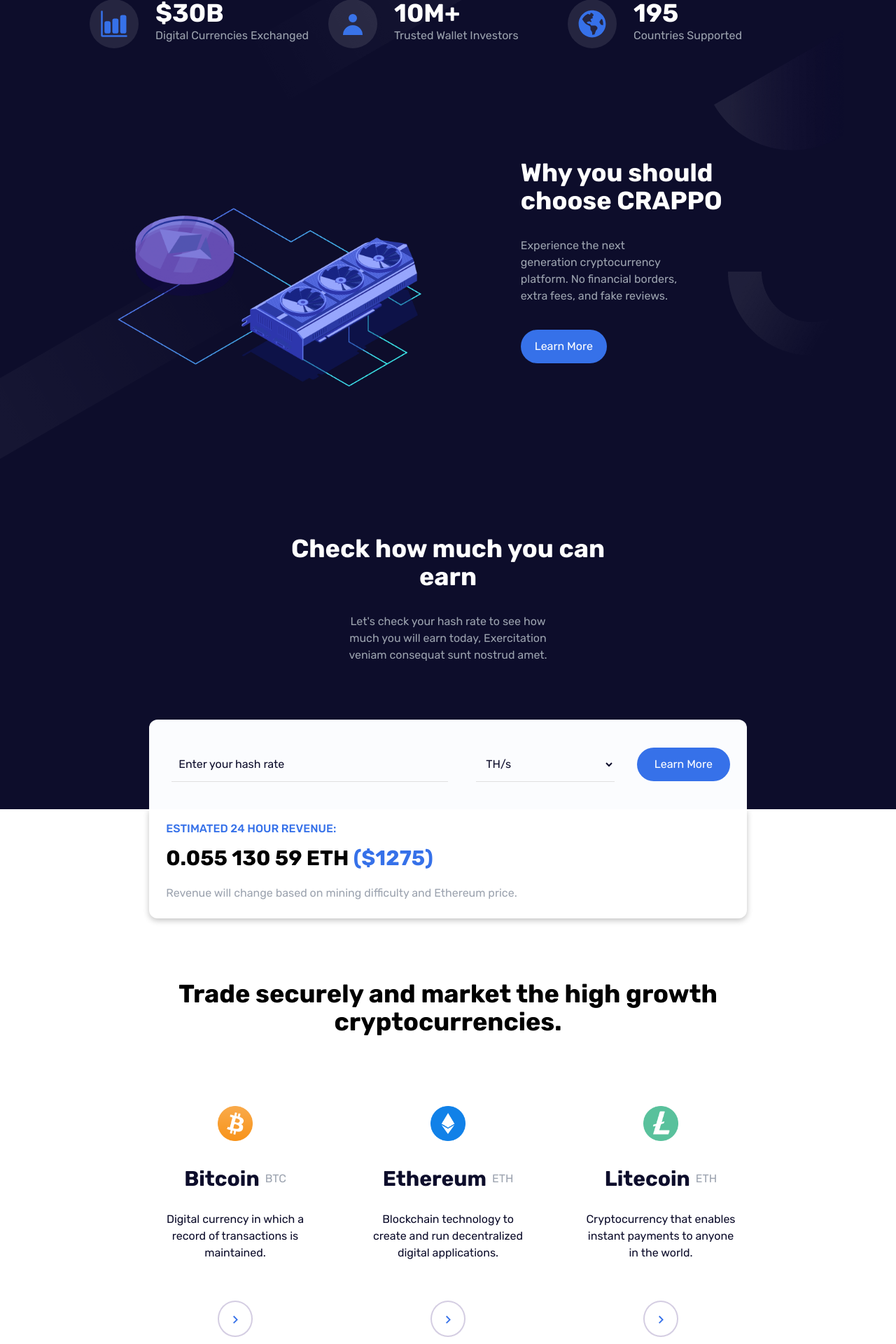
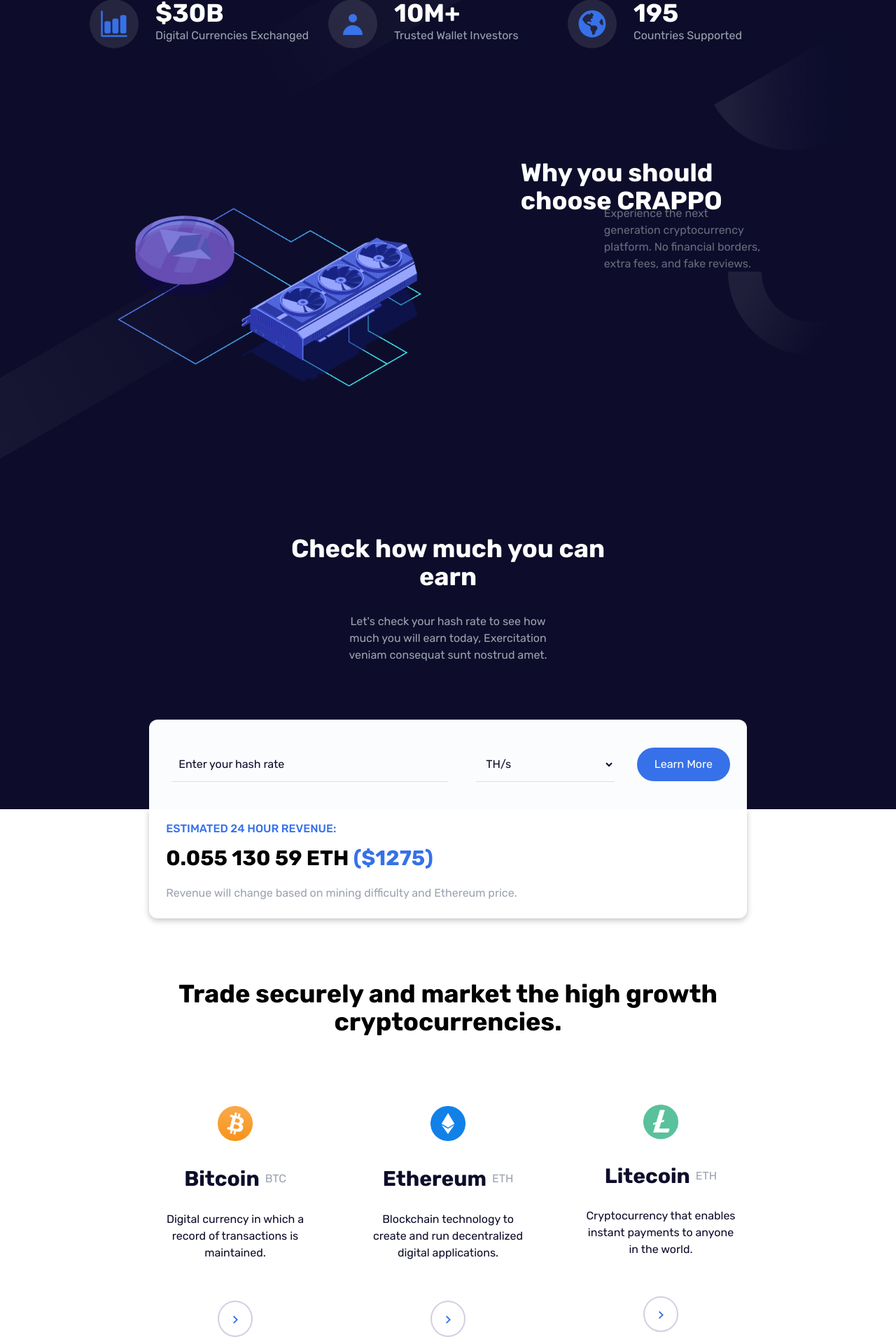
Before and after one commit to Uchechukwu10/crappo-challenge, a React (Create React App) app: page / in a window 1280 px wide. Shown: the part 789-2709 px from the top of the page at 70% size. Built offline with nearby package versions, Linux system fonts and the light colour scheme.

Commit message:
add more animations

```diff
--- a/src/App.css
+++ b/src/App.css
@@ -182,6 +182,12 @@
   border-radius: 12px;
   color: #0D0D2B;
 }
+.ethereum {
+  animation-delay: 0.5s;
+}
+.litecoin {
+  animation-delay: 1s;
+}
 .arrow {
   background-color: #fff;
   color: #3671E9;
@@ -287,4 +293,7 @@
   .ruler1, .ruler2, .ruler3, .u-curve, .d-curve  {
     display: none;
   }
+  .bitcoin, .ethereum, .litecoin {
+    animation-delay: 0s;
+  }
 }
--- a/src/components/Calculate.js
+++ b/src/components/Calculate.js
@@ -3,12 +3,16 @@
 import bitcoin from '../images/bitcoin.png';
 import ethereum from '../images/ethereum.png';
 import litecoin from '../images/litecoin.png';
+import 'animate.css';
+import TrackVisibility from "react-on-screen";
 
 const Calculate = () => {
   return (
     <section className='calculate'>
+    <TrackVisibility partialVisibility>
+    {({ isVisible }) =>
       <div className='calculate-title flex flex-col justify-center items-center pt-5 lg:pt-10 pb-80 lg:pb-48 relative md:px-11 lg:px-11 xl:px-32'>
-        <h3 className='text-4xl font-bold py-4 text-center w-10/12 lg:w-8/12 xl:w-6/12'>Check how much you can earn</h3>
+        <h3 className={ isVisible ? 'text-4xl font-bold py-4 text-center w-10/12 lg:w-8/12 xl:w-6/12 animate__animated animate__tada animate__slow' : 'invisible text-4xl font-bold py-4 text-center w-10/12 lg:w-8/12 xl:w-6/12'}>Check how much you can earn</h3>
         <p className='text-base text-center text-gray-400 lg:px-28 py-4 w-10/12  lg:w-8/12 xl:w-6/12'>Let's check your hash rate to see how much you will earn today, Exercitation veniam consequat sunt nostrud amet.</p>
         <form className='flex flex-col lg:flex-row items-center hash-form py-5 absolute w-8/12 rounded-t-xl px-3'>
           <input type='text' placeholder='Enter your hash rate' className='w-10/12 lg:w-6/12'/>
@@ -21,7 +25,8 @@
           </select>
           <button type='submit' className='try-btn w-6/12 lg:w-2/12 py-3 px-3 mx-3 my-5 rounded-3xl'>Learn More</button>
         </form>
-      </div>
+      </div>}
+      </TrackVisibility>
       <div className='trader flex flex flex-col justify-center items-center relative pb-10 pt-64 lg:pt-48 md:px-11 lg:px-11 xl:px-32'>
         <div className='revenue py-4 px-6 absolute w-8/12 rounded-b-xl'>
           <p className='blue-head text-base font-medium'>ESTIMATED 24 HOUR REVENUE:</p>
@@ -29,30 +34,34 @@
           <p className='text-base text-gray-400 py-2'>Revenue will change based on mining difficulty and Ethereum price.</p>
         </div>
         <h3 className='text-2xl lg:text-4xl font-bold py-8 my-5 w-10/12 text-center'>Trade securely and market the high growth cryptocurrencies.</h3>
+        <TrackVisibility partialVisibility>
+        {({ isVisible }) =>
         <div className='currencies flex flex-col lg:flex-row justify-center items-center'>
-          <div className='flex flex-col justify-center items-center bitcoin lg:mx-6 crypto-card px-4 w-8/12 md:w-9/12 lg:w-3/12'>
+          <div className={isVisible ? 'flex flex-col justify-center items-center bitcoin lg:mx-6 crypto-card px-4 w-8/12 md:w-9/12 lg:w-3/12 animate__animated animate__bounceInUp animate__slow' : 'invisible flex flex-col justify-center items-center bitcoin lg:mx-6 crypto-card px-4 w-8/12 md:w-9/12 lg:w-3/12'}>
             <img src={bitcoin} alt='bitcoin-logo' className='pt-8 pb-5 mt-4'/>
             <span className='flex py-4'><h3 className='text-3xl font-bold mr-2'>Bitcoin</h3><p className='flex items-center text-base text-gray-400'>BTC</p></span>
             <p className='currency-text text-center py-3'>Digital currency in which a record of transactions is maintained.</p>
             <div className='btn w-fit p-3 my-5 rounded-3xl text-white mb-16 start-mining'>Start Mining <span className='mx-3'><MdKeyboardArrowRight className='inline'/></span></div>
             <div className='arrow w-fit p-3 my-5 mb-16'><MdKeyboardArrowRight className='inline text-5xl'/></div>
           </div>
-          <div className='flex flex-col ethereum mx-6 crypto-card justify-center items-center px-4 w-8/12 md:w-9/12 lg:w-3/12'>
+          <div className={isVisible ? 'flex flex-col ethereum mx-6 crypto-card justify-center items-center px-4 w-8/12 md:w-9/12 lg:w-3/12 animate__animated animate__bounceInUp animate__slow' : 'invisible flex flex-col ethereum mx-6 crypto-card justify-center items-center px-4 w-8/12 md:w-9/12 lg:w-3/12'}>
             <img src={ethereum} alt='ethereum-logo' className='pt-8 pb-5 mt-4'/>
             <span className='flex py-4'><h3 className='text-3xl font-bold mr-2'>Ethereum</h3><p className='flex items-center text-base text-gray-400'>ETH</p></span>
             <p className='currency-text text-center py-3'>Blockchain technology to create and run decentralized digital applications.</p>
             <div className='btn w-fit p-3 my-5 rounded-3xl text-white mb-16 start-mining'>Start Mining <span className='mx-3'><MdKeyboardArrowRight className='inline'/></span></div>
             <div className='arrow w-fit p-3 my-5 mb-16'><MdKeyboardArrowRight className='inline text-5xl'/></div>
           </div>
-          <div className='flex flex-col litecoin mx-6 crypto-card justify-center items-center px-4 w-8/12 md:w-9/12 lg:w-3/12'>
+          <div className={isVisible ? 'flex flex-col litecoin mx-6 crypto-card justify-center items-center px-4 w-8/12 md:w-9/12 lg:w-3/12 animate__animated animate__bounceInUp animate__slow' : 'invisible flex flex-col litecoin mx-6 crypto-card justify-center items-center px-4 w-8/12 md:w-9/12 lg:w-3/12'}>
             <img src={litecoin} alt='litecoin-logo' className='pt-8 pb-5 mt-4'/>
             <span className='flex py-4'><h3 className='text-3xl font-bold mr-2'>Litecoin</h3><p className='flex items-center text-base text-gray-400'>ETH</p></span>
             <p className='currency-text text-center py-3'>Cryptocurrency that enables instant payments to anyone in the world.</p>
             <div className='btn w-fit p-3 my-5 rounded-3xl text-white mb-16 start-mining'>Start Mining <span className='mx-3'><MdKeyboardArrowRight className='inline'/></span></div>
             <div className='arrow w-fit p-3 my-5 mb-16'><MdKeyboardArrowRight className='inline'/></div>
           </div>
-        </div>
+        </div>}
+        </TrackVisibility>
       </div>
+
     </section>
   )
 }
--- a/src/components/Features.js
+++ b/src/components/Features.js
@@ -5,42 +5,53 @@
 import circle from '../images/small-circle.png';
 import btc from '../images/btc.png';
 import eth from '../images/eth.png';
-
+import 'animate.css';
+import TrackVisibility from "react-on-screen";
+// className={isVisible ? 'chart px-10 my-10 animate__animated animate__tada animate__slow' : 'invisible chart px-10 my-10'}
 const Features = () => {
   return (
     <section className='relative'>
       <div className='flex features flex-col px-5 lg:px-16 py-8 lg:py-20'>
         <h2 className='text-3xl lg:text-4xl py-5 lg:py-16 lg:mx-24 xl:mx-84 xl:px-10 font-bold text-center'>Market sentiments, portfolio, and run the infrastructure of your choice</h2>
+        <TrackVisibility partialVisibility>
+        {({ isVisible }) =>
         <div className='flex invest-smart flex-col lg:flex-row'>
-          <div className='flex flex-col invest-text my-10 xl:pt-20 px-10 lg:w-5/12'>
+          <div className={isVisible ? 'flex flex-col invest-text my-10 xl:pt-20 px-10 lg:w-5/12 animate__animated animate__fadeInLeftBig animate__slow' : 'invisible flex flex-col invest-text my-10 xl:pt-20 px-10 lg:w-5/12'}>
             <h2 className='text-2xl lg:text-3xl font-bold py-3'>Invest Smart</h2>
             <p className='text-base text-gray-400 py-2 xl:pr-10 lg:w-11/12'>Get full statistic information about the behaviour of buyers and sellers will help you to make the decision. </p>
             <button type='submit' className='try-btn w-6/12 lg:w-40 py-3 px-3 my-5 rounded-3xl'>Learn More</button>
           </div>
-          <div className='chart px-10 my-10'>
+          <div className={isVisible ? 'chart px-10 my-10 animate__animated animate__fadeInRightBig animate__slow' : 'invisible chart px-10 my-10'}>
             <img src={bitcoinChart} alt='bitcoin chart'/>
           </div>
-        </div>
-        <div className='flex invest-smart flex-col lg:flex-row-reverse'>
+        </div>}
+        </TrackVisibility>
+        <TrackVisibility partialVisibility>
+        {({ isVisible }) =>
+        <div className={isVisible ? 'flex invest-smart flex-col lg:flex-row-reverse animate__animated animate__fadeInRightBig animate__slow' : 'invisible flex invest-smart flex-col lg:flex-row-reverse'}>
           <div className='flex flex-col invest-text my-10 xl:pt-20 px-10 lg:w-5/12'>
             <h2 className='text-2xl lg:text-3xl font-bold py-3'>Detailed Statistics</h2>
             <p className='text-base text-gray-400 py-2 xl:pr-10 lg:w-11/12'>View all mining related information in realtime, at any point at any location and decide which polls you want to mine in.</p>
             <button type='submit' className='try-btn w-6/12 lg:w-40 py-3 px-3 my-5 rounded-3xl'>Learn More</button>
           </div>
-          <div className='chart px-10 my-10  relative lg:right-32'>
+          <div className={isVisible ? 'chart px-10 my-10  relative lg:right-32 animate__animated animate__fadeInLeftBig animate__slow' : 'invisible chart px-10 my-10  relative lg:right-32'}>
             <img src={bitcoinStat} alt='bitcoin statistics'/>
           </div>
-        </div>
+        </div>}
+        </TrackVisibility>
+        <TrackVisibility partialVisibility>
+        {({ isVisible }) =>
         <div className='flex invest-smart flex-col lg:flex-row'>
-          <div className='flex flex-col invest-text my-10 xl:pt-20 px-10 lg:w-7/12'>
+          <div className={isVisible ? 'flex flex-col invest-text my-10 xl:pt-20 px-10 lg:w-7/12 animate__animated animate__fadeInLeftBig animate__slow' : 'invisible flex flex-col invest-text my-10 xl:pt-20 px-10 lg:w-7/12'}>
             <h2 className='text-2xl lg:text-3xl font-bold py-3'>Grow your profit and track your investments</h2>
             <p className='text-base text-gray-400 py-2 xl:pr-10 lg:w-11/12'>Use advanced analytical tools. Clear TradingView charts let you track current and historical profit investments.</p>
             <button type='submit' className='try-btn w-6/12 lg:w-40 py-3 px-3 my-5 rounded-3xl'>Learn More</button>
           </div>
-          <div className='chart px-4 lg:px-5 my-10 lg:pt-10'>
+          <div className={isVisible ? 'chart px-4 lg:px-5 my-10 lg:pt-10 animate__animated animate__fadeInRightBig animate__slow' : 'invisible chart px-4 lg:px-5 my-10 lg:pt-10'}>
             <img src={bitcoinTable} alt='bitcoin table'/>
           </div>
-        </div>
+        </div>}
+        </TrackVisibility>
       </div>
       <div className='start-mine py-20'>
           <div className='relative mine-btn flex flex-col lg:flex-row justify-center items-center py-10 px-1 mx-8 lg:mx-28'>
--- a/src/components/WhyCrappo.js
+++ b/src/components/WhyCrappo.js
@@ -43,14 +43,17 @@
         </div>
       </div>}
       </TrackVisibility>
+      <TrackVisibility partialVisibility>
+      {({ isVisible }) =>
       <div className="why-us flex flex-col lg:flex-row justify-center items-center lg:py-32">
-        <div className="why-img px-6"><img src={illustration2} alt='crypto'/></div>
+        <div className={ isVisible ? "why-img px-6 animate__animated animate__fadeInBottomLeft animate__slow" : "invisible why-img px-6"}><img src={illustration2} alt='crypto'/></div>
         <div className="why-text flex flex-col px-5 lg:px-10 xl:px-20 lg:w-7/12">
-          <h3 className="text-4xl font-bold py-4">Why you should choose CRAPPO</h3>
-          <p className="text-base text-gray-400 pr-16 xl:pr-24 py-4">Experience the next generation cryptocurrency platform. No financial borders, extra fees, and fake reviews.</p>
-          <div className='try-btn w-fit py-3 px-5 my-5 rounded-3xl'>Learn More</div>
+          <h3 className={ isVisible ? "text-4xl font-bold py-4 animate__animated animate__fadeInTopRight animate__slow" : "invisible text-4xl font-bold py-4"}>Why you should choose CRAPPO</h3>
+          <p className={ isVisible ? "text-base text-gray-400 pr-16 xl:pr-24 py-4 animate__animated animate__fadeInTopRight animate__slow animate__delay-2s" : "invisible text-base text-gray-400 pr-16 xl:pr-24 py-4"}>Experience the next generation cryptocurrency platform. No financial borders, extra fees, and fake reviews.</p>
+          <div className={ isVisible ? "try-btn w-fit py-3 px-5 my-5 rounded-3xl animate__animated animate__fadeInTopRight animate__slow animate__delay-3s" : "invisible try-btn w-fit py-3 px-5 my-5 rounded-3xl"}>Learn More</div>
         </div>
-      </div>
+      </div>}
+      </TrackVisibility>
       <div className='absolute u-curve'><img src={uCurve} alt='crypto'/></div>
       <div className='absolute d-curve'><img src={dCurve} alt='crypto'/></div>
       <div className='absolute ruler3 text-transparent'>hi</div>
```
